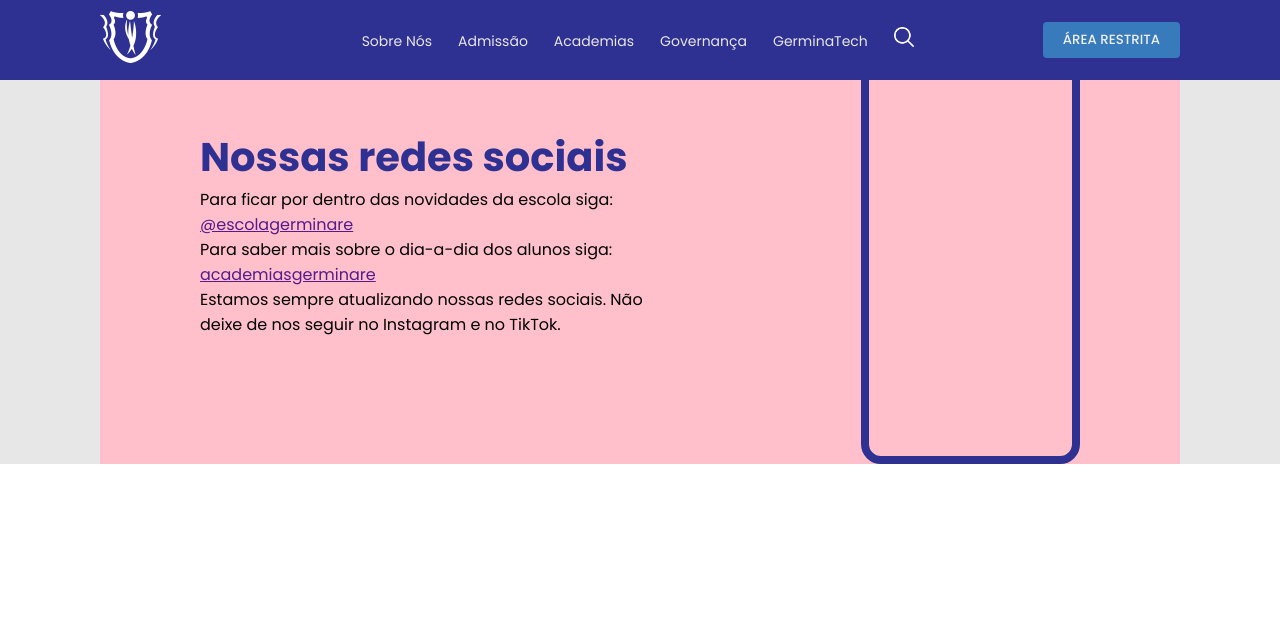
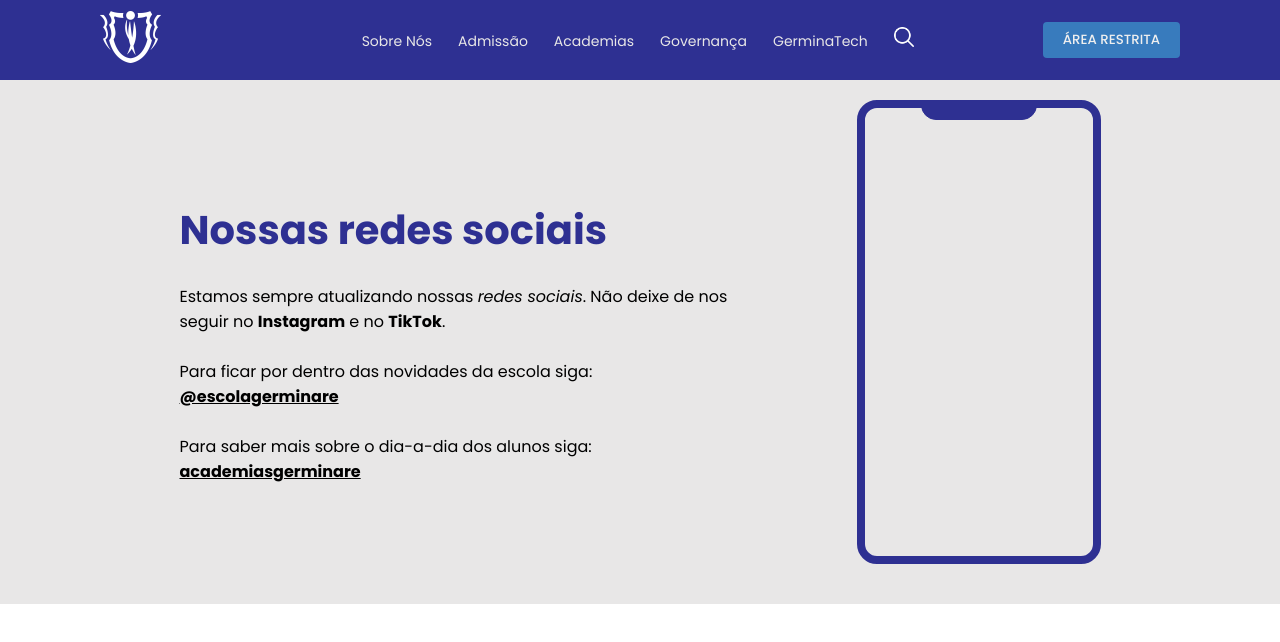
Before and after one commit to SquadGerminare-Tech/escola-germinare, a React (Create React App) app: page / in a window 1280 px wide. Shown: the top 642 px of the page. Built offline with nearby package versions, Linux system fonts and the light colour scheme.

Commit message:
componente SectionCelular

```diff
--- a/src/pages/Home/Section_Celular/index.tsx
+++ b/src/pages/Home/Section_Celular/index.tsx
@@ -1,9 +1,11 @@
 import * as React from 'react';
-import {BackgroundSection, ContainerTxt, ContainerCelular} from './style'
+import {BackgroundSection, ContainerTxt, ContainerCelular, ElementCelular} from './style'
 
 interface Section {
     title: string,
     children: React.ReactNode,
+    video: string,
+    type: string
 
 }
 
@@ -16,7 +18,12 @@ const Section_Celular = (props: Section) => {
                         <p className='titleSection' >{props.title}</p>
                         <p>{props.children}</p>
                     </ContainerTxt>
+                </div>
+
+                <div>
+                    < ElementCelular />
                     <ContainerCelular>
+                        <source className='video' src={props.video} type={props.type} />
                     </ContainerCelular>
                 </div>
             </BackgroundSection>
--- a/src/pages/Home/Section_Celular/style.tsx
+++ b/src/pages/Home/Section_Celular/style.tsx
@@ -8,11 +8,12 @@ const BackgroundSection = styled('div')({
     justifyContent: 'center',
     alignItems: 'center',
     flexDirection:'row',
+    marginTop:'5rem',
     '& div': {
-        margin: 'auto 100px',
-        backgroundColor: 'pink',
+        margin: '20px 30px',
         display: 'flex',
-        justifyContent:'space-around'
+        flexDirection: 'column',
+        alignItems:'center',
     }
 })
 
@@ -20,11 +21,14 @@ const ContainerTxt = styled('div')({
     display:'flex',
     flexDirection:'column',
     justifyContent:'center',
-    width: '48%',
+    width: '557px',
+    fontWeight:'400',
     '& .titleSection': {
         color: '#2E3092',
         fontSize:'40px',
-        fontWeight:'700'
+        fontWeight:'700',
+        marginBottom:'24px',
+        width: '557px'
     }
 
 })
@@ -34,7 +38,21 @@ const ContainerCelular = styled('div')({
     border:' 8px solid #2E3092',
     borderRadius:'20px',
     width:'244px',
-    height:'464px'
+    height:'464px',
+    '& .video': {
+        height: '464px',
+        width: '244px'
+    }
 })
 
-export { BackgroundSection, ContainerTxt, ContainerCelular}
+const ElementCelular = styled('p')({
+    zIndex:'5',
+    width:'116px',
+    height:'20px',
+    backgroundColor:'#2E3092',
+    border:'1px solid #2E3092',
+    borderRadius:'0 0 15px 15px',
+    margin:'0 auto -40px'
+})
+
+export { BackgroundSection, ContainerTxt, ContainerCelular, ElementCelular}
--- a/src/pages/Home/index.tsx
+++ b/src/pages/Home/index.tsx
@@ -6,12 +6,14 @@ const Home = () => {
         <>
         <Header />
         <Section_Celular
-        title='Nossas redes sociais'>
+        title='Nossas redes sociais' video='' type='' >
+          <p>Estamos sempre atualizando nossas <i>redes sociais</i>. Não deixe de nos seguir no <strong>Instagram</strong> e no <strong>TikTok</strong>.</p>
+          <br/>
           <p>Para ficar por dentro das novidades da escola siga:</p>
-          <a href="">@escolagerminare</a>
+          <a href="https://www.instagram.com/escolagerminare/" style={{fontWeight: '700', color: 'black'}} >@escolagerminare</a>
+          <br/><br/>
           <p>Para saber mais sobre o dia-a-dia dos alunos siga:</p>
-          <a href="">academiasgerminare</a>
-          <p>Estamos sempre atualizando nossas redes sociais. Não deixe de nos seguir no Instagram e no TikTok.</p>
+          <a href="https://www.instagram.com/academiasgerminare/" style={{fontWeight: '700', color: 'black'}}>academiasgerminare</a>
         </Section_Celular>
         </>
     )
```
Also changed, not shown: src/assets/triangulo.svg (added).
